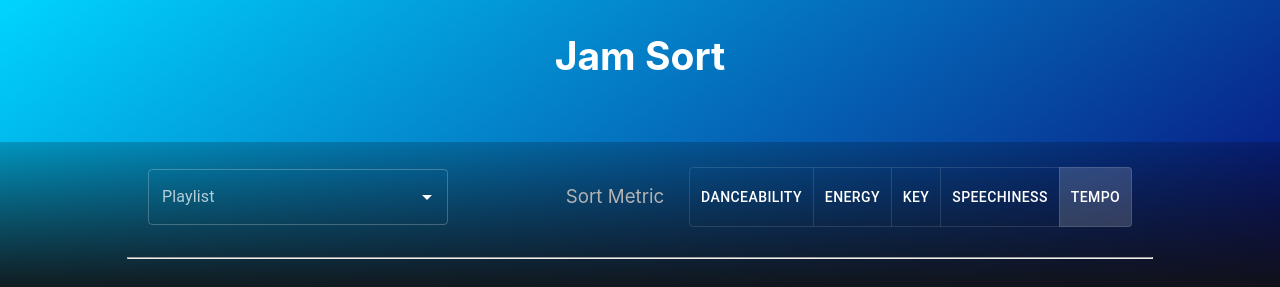
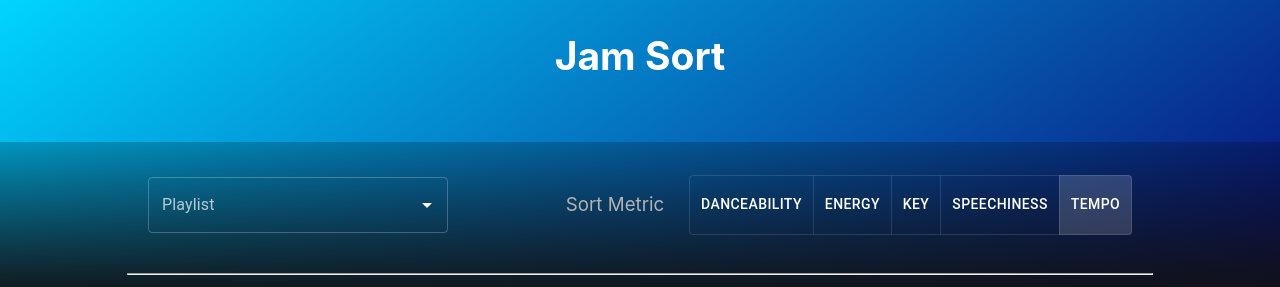
Before and after one commit to EthanMerrill/spotify-api-react-app, a React (Create React App) app: page /spotify-api-react-app/index in a window 1280 px wide. Shown: the top 287 px of the page. Built offline with nearby package versions, Linux system fonts and the light colour scheme; no server answers.

Commit message:
Playlist change while sorting bugfix, Style change

```diff
--- a/public/index.html
+++ b/public/index.html
@@ -9,7 +9,7 @@
       name="description"
       content="Web site created using create-react-app"
     />
-    <meta name="title" content="JamSort" />
+    <meta name="og:title" content="JamSort" />
     <meta property="og:description" content="An app for Sorting Spotify playlists by various attributes" />
     <link rel="apple-touch-icon" href="%PUBLIC_URL%/logo192.png" />
     <!--
--- a/src/App.css
+++ b/src/App.css
@@ -145,3 +145,6 @@ h3, h4 {
 .mini-box h3 {
   padding-right: 25px;
 }
+.autocomplete-container{
+  padding:10px 0px 10px 0px;
+}
--- a/src/components/D3Chart.js
+++ b/src/components/D3Chart.js
@@ -41,7 +41,8 @@ const D3Chart = (props) => {
 
         // a method to sort the playlist
     useEffect(() => {
-        if (data !== null){
+        if (data){
+            console.log(data, typeof (data))
             switch (orderMethod) {
                 case 'Descending':
                     setSortedData([...data].sort((a, b) => {
@@ -88,7 +89,7 @@ const D3Chart = (props) => {
 
     useEffect(() => {
         if (typeof (sortedData) !== 'undefined') {
-            // console.log(sortedData)
+            console.log(sortedData)
             let yScale = d3.scaleBand().domain(d3.range(data?.length)).range([0, chartHeight-chartOffset]).padding(.05)
             let xScale = d3.scaleLinear().domain([0, playlistStats.max]).range([0, 100])
 
--- a/src/components/SpotifySelectors.js
+++ b/src/components/SpotifySelectors.js
@@ -127,6 +127,7 @@ const SpotifySelectors = (props) => {
     return (<>
 
         <div className='inputs-flex'>
+            <div className="autocomplete-container">
         <Autocomplete
             disablePortal
             id="combo-box"
@@ -136,6 +137,7 @@ const SpotifySelectors = (props) => {
             isOptionEqualToValue={(option, value) => option.id === value.id}
             renderInput={(params) => <TextField {...params} label="Playlist" />}
         />
+            </div>
         <div className='mini-box'>
         <h3> Sort Metric</h3>
         <ToggleButtonGroup
@@ -144,7 +146,7 @@ const SpotifySelectors = (props) => {
             exclusive
             onChange={handleChange}
         >
-            <ToggleButton color='secondary' value="danceability">danceability</ToggleButton>
+            <ToggleButton value="danceability">danceability</ToggleButton>
             <ToggleButton value="energy">energy</ToggleButton>
             <ToggleButton value="key">key</ToggleButton>
             {/* <ToggleButton value="loudness">loudness</ToggleButton> */}
```
